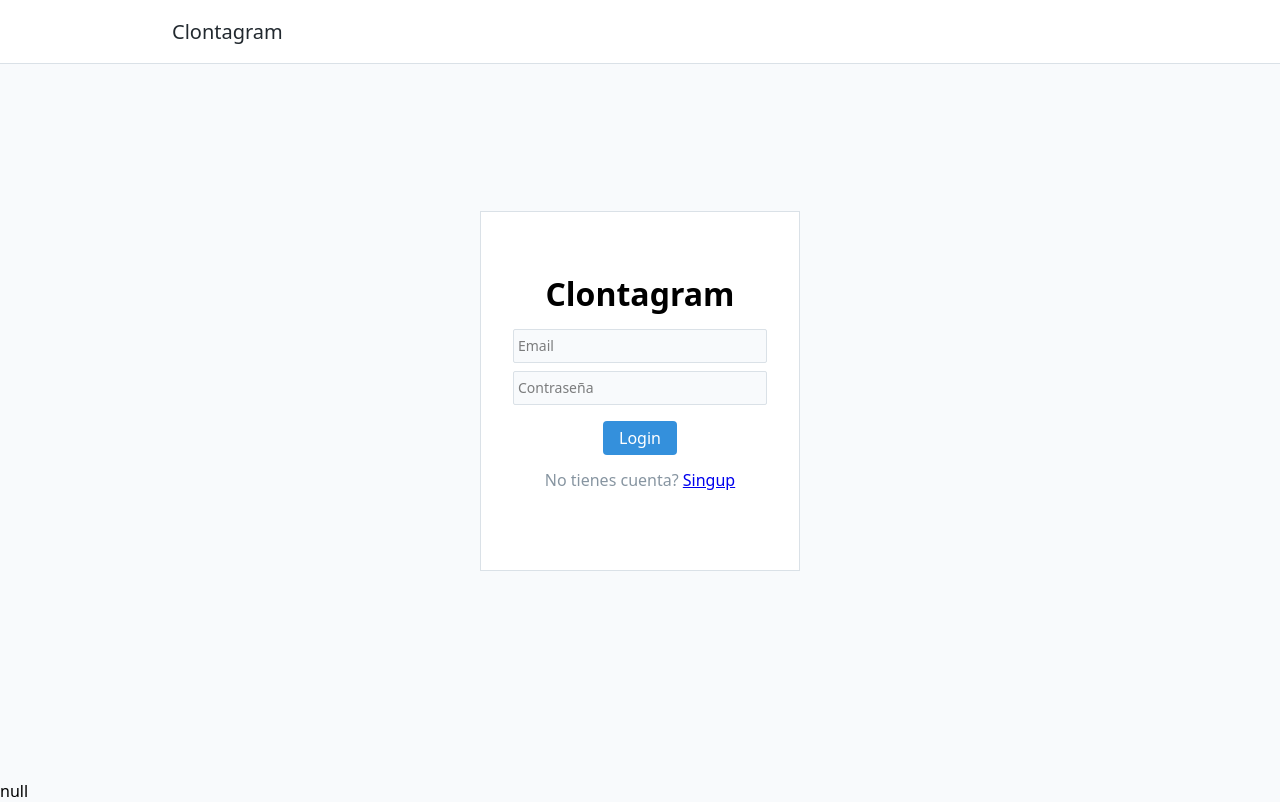
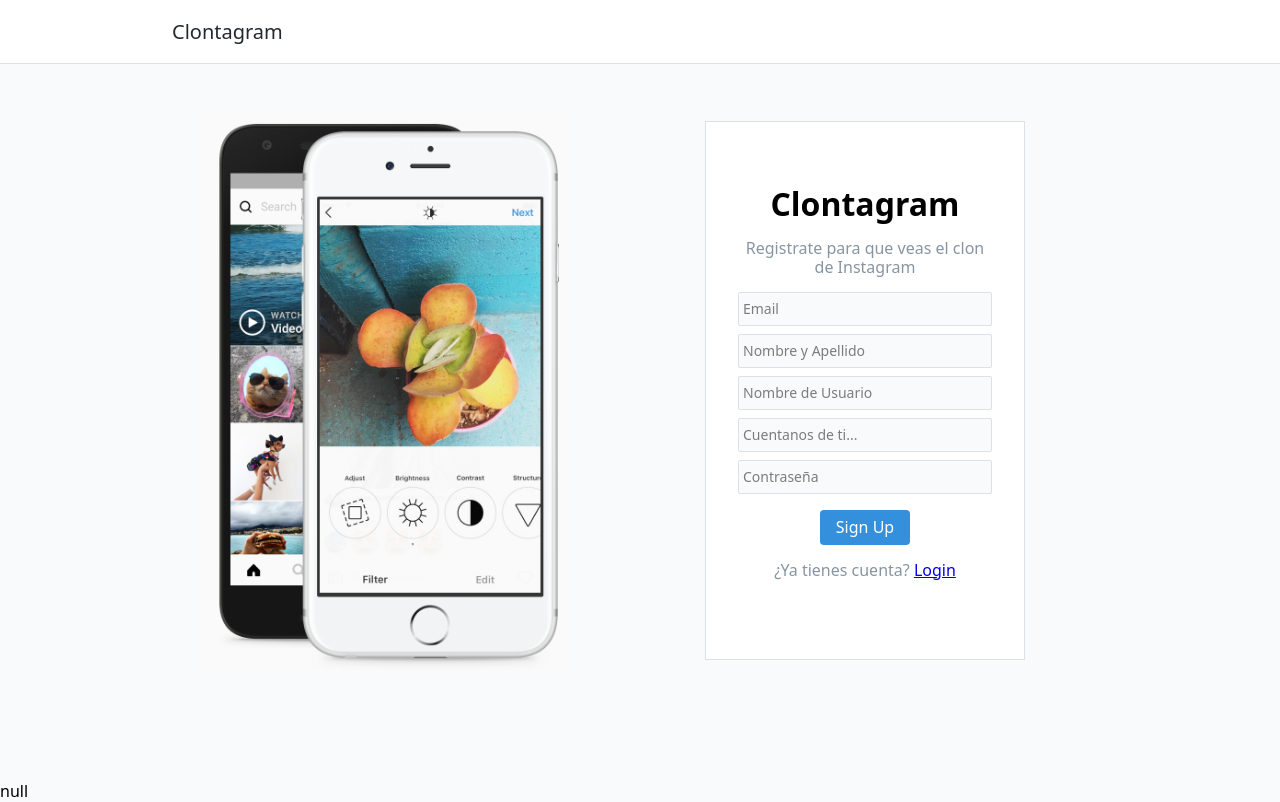
Before and after one commit to andryandroid/clontagram, a React (Create React App) app in the folder cliente/: page / in a window 1280 px wide. Built offline with nearby package versions, Linux system fonts and the light colour scheme; the HTML template or start-up script is replaced by a standard one.

Commit message:
implementando routing

```diff
--- a/cliente/src/App.js
+++ b/cliente/src/App.js
@@ -1,4 +1,5 @@
 import React, {useState, useEffect} from 'react';
+import {BrowserRouter as Router, Route, Switch} from 'react-router-dom';
 import Axios from 'axios';
 
 import {setToken, deleteToken, getToken, initAxiosInterceptors} from './Helpers/auth-helpers';
@@ -62,11 +63,23 @@ export default function App() {
   }
 
   return (
-    <>
+    <Router>
       <Nav />
-      {/* <Signup signup={signup} /> */}
-      <Login login={login} />
-  <div>{JSON.stringify(usuario)}</div>
-    </>
+      <LogoutRoutes login={login} signup={signup} ></LogoutRoutes>
+      <div>{JSON.stringify(usuario)}</div>
+    </Router>
   );
 }
+
+function LoginRoutes(){
+
+}
+
+function LogoutRoutes({login, signup}){
+ return(
+   <Switch>
+     <Route path="/login/" render={(props) => <Login {... props} login={login}></Login>}></Route>
+     <Route render={(props) => <Signup {... props} signup={signup}></Signup>} default ></Route>
+   </Switch>
+ )
+}
--- a/cliente/src/Vistas/Login.js
+++ b/cliente/src/Vistas/Login.js
@@ -1,4 +1,5 @@
 import React, {useState} from 'react';
+import {Link} from 'react-router-dom';
 import Axios from 'axios';
 import Main from '../Componentes/Main';
 
@@ -53,7 +54,7 @@ export default function Login({login}) {
 
                         <button className="Form__submit" type="submit">Login</button>
                         <p className="FormContainer__info">
-                            No tienes cuenta? <a href="#">Singup</a>
+                            No tienes cuenta? <Link to="/singup">Singup</Link>
                         </p>
                     </form>
                 </div>
--- a/cliente/src/Vistas/Signup.js
+++ b/cliente/src/Vistas/Signup.js
@@ -1,4 +1,5 @@
 import React, {useState} from 'react';
+import {Link} from 'react-router-dom';
 import Axios from 'axios';
 import Main from '../Componentes/Main';
 import imagenSignup from '../imagenes/signup.png';
@@ -93,7 +94,7 @@ export default function Signup({signup}) {
 
                         <button className="Form__submit" type="submit">Sign Up</button>
                         <p className="FormContainer__info">
-                            ¿Ya tienes cuenta? <a href="#">Login</a>
+                            ¿Ya tienes cuenta? <Link to="/login">Login</Link>
                         </p>
                     </form>
                 </div>
```
